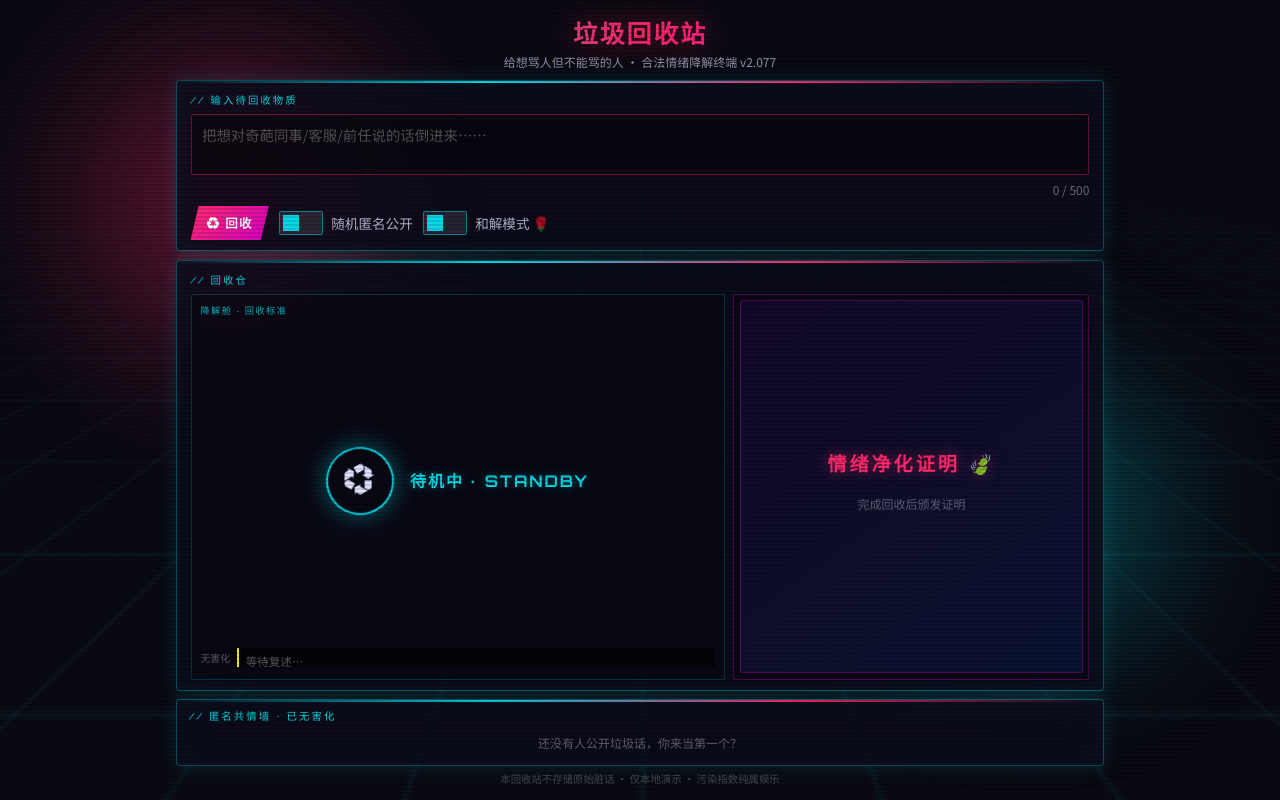
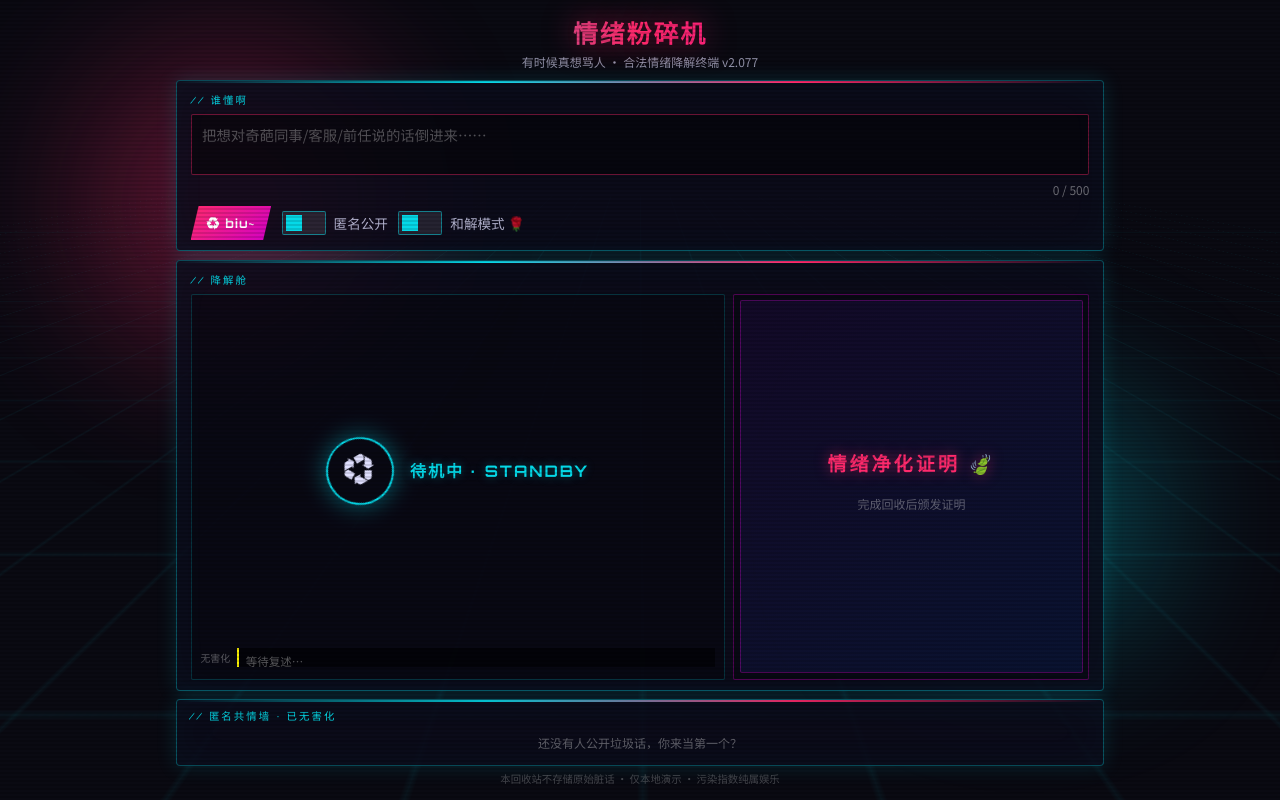
Before and after one commit to thymeC/garbage-collection, a plain HTML site: page index.html in a window 1280 px wide. Drawn offline with Linux system fonts and the light colour scheme.

Commit message:
update title

```diff
--- a/index.html
+++ b/index.html
@@ -3,7 +3,7 @@
 <head>
   <meta charset="UTF-8" />
   <meta name="viewport" content="width=device-width, initial-scale=1.0" />
-  <title>垃圾回收站</title>
+  <title>情绪粉碎机</title>
   <link rel="preconnect" href="https://fonts.googleapis.com" />
   <link rel="preconnect" href="https://fonts.gstatic.com" crossorigin />
   <link href="https://fonts.googleapis.com/css2?family=Orbitron:wght@400;700;900&family=Noto+Sans+SC:wght@300;400;700&display=swap" rel="stylesheet" />
@@ -685,13 +685,13 @@
 
   <main class="container">
     <header>
-      <h1 class="logo">垃圾回收站</h1>
-      <p class="tagline">给想骂人但不能骂的人 · 合法情绪降解终端 v2.077</p>
+      <h1 class="logo">情绪粉碎机</h1>
+      <p class="tagline">有时候真想骂人 · 合法情绪降解终端 v2.077</p>
     </header>
 
     <div class="workspace">
       <section class="panel panel-input">
-        <div class="panel-label">// 输入待回收物质</div>
+        <div class="panel-label">// 谁懂啊</div>
         <textarea
           id="input"
           maxlength="500"
@@ -700,13 +700,13 @@
         ></textarea>
         <div class="char-count"><span id="charCount">0</span> / 500</div>
         <div class="controls">
-          <button type="button" class="btn btn-primary" id="recycleBtn">♻ 回收</button>
+          <button type="button" class="btn btn-primary" id="recycleBtn">♻ biu~</button>
           <label class="toggle-row">
             <span class="toggle">
               <input type="checkbox" id="publicToggle" />
               <span class="toggle-slider"></span>
             </span>
-            随机匿名公开
+            匿名公开
           </label>
           <label class="toggle-row">
             <span class="toggle">
@@ -719,10 +719,9 @@
       </section>
 
       <section class="panel panel-bay">
-        <div class="panel-label">// 回收仓</div>
+        <div class="panel-label">// 降解舱</div>
         <div class="bay-grid">
           <div class="bay-cell bay-degrade">
-            <div class="sub-label">降解舱 · 回收标准</div>
             <div class="degrade-standard">
               <div class="recycler" id="recycler">
                 <div class="recycler-icon">♻</div>
```
